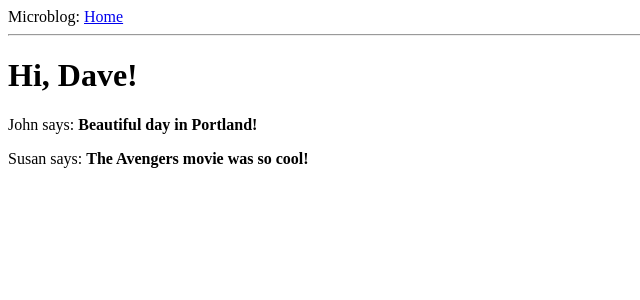
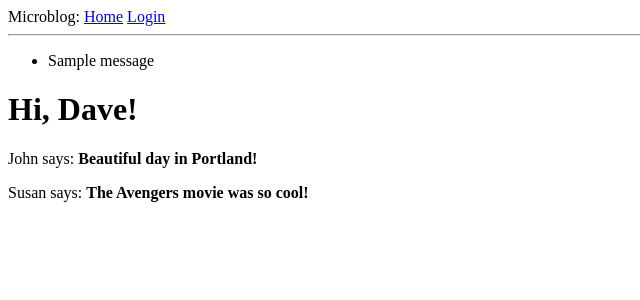
Before and after one commit to zymurgeek/flask-mega-tutorial, a Flask app: page / in a window 1280 px wide. Shown: the top 300 px of the page, without its empty margins (0-640 px from the left). Run offline with Flask 2, Linux system fonts and the light colour scheme; one stand-in notice (Sample message) is shown.

Commit message:
Implement chapter 3
* Add login form to base template.
* Process login form POST.
* Display flash messages on base template.
* Display login field errors.
* Replace URLs with url_for().

```diff
--- a/microblog/app/forms.py
+++ b/microblog/app/forms.py
@@ -3,7 +3,7 @@ from wtforms import StringField, PasswordField, BooleanField, SubmitField
 from wtforms.validators import DataRequired
 
 class LoginForm(FlaskForm):
-    username = StringField('Username', validators=[DataRequired()]
-    password = PasswordField('Password', validators=[DataRequired()]
+    username = StringField('Username', validators=[DataRequired()])
+    password = PasswordField('Password', validators=[DataRequired()])
     remember_me = BooleanField('Remember Me')
     submit = SubmitField('Sign in')
--- a/microblog/app/routes.py
+++ b/microblog/app/routes.py
@@ -1,5 +1,9 @@
 from app import app
+from app.forms import LoginForm
+from flask import flash
+from flask import redirect
 from flask import render_template
+from flask import url_for
 
 @app.route('/')
 @app.route('/index')
@@ -16,3 +20,12 @@ def index():
         }
     ]
     return render_template('index.html', title='Home', user=user, posts=posts)
+
+@app.route('/login', methods=['GET', 'POST'])
+def login():
+    form = LoginForm()
+    if form.validate_on_submit():
+        flash('Login requested for user {}, remember_me={}'
+            .format(form.username.data, form.remember_me.data))
+        return redirect(url_for('index'))
+    return render_template('login.html', title='Sign In', form=form)
--- a/microblog/app/templates/base.html
+++ b/microblog/app/templates/base.html
@@ -7,8 +7,21 @@
     {% endif %}
   </head>
   <body>
-    <div>Microblog: <a href="/index">Home</a></div>
+    <div>
+      Microblog:
+      <a href="{{ url_for('index') }}">Home</a>
+      <a href="{{ url_for('login') }}">Login</a>
+    </div>
     <hr>
+    {% with messages = get_flashed_messages() %}
+    {% if messages %}
+    <ul>
+      {% for message in messages %}
+      <li>{{ message }}</li>
+      {% endfor %}
+    </ul>
+    {% endif %}
+    {% endwith %}
     {% block content %}{% endblock %}
   </body>
 </html>
--- a/microblog/app/templates/login.html
+++ b/microblog/app/templates/login.html
@@ -7,10 +7,16 @@
     <p>
       {{ form.username.label }}<br>
       {{ form.username(size=32) }}
+      {% for error in form.username.errors %}
+      <span style="color: red;">[{{ error }}]</span>
+      {% endfor %}
     </p>
     <p>
       {{ form.password.label }}<br>
       {{ form.password(size=32) }}
+      {% for error in form.password.errors %}
+      <span style="color: red;">[{{ error }}]</span>
+      {% endfor %}
     </p>
     <p>{{ form.remember_me() }} {{ form.remember_me.label }}</p>
     <p>{{ form.submit() }}</p>
```
